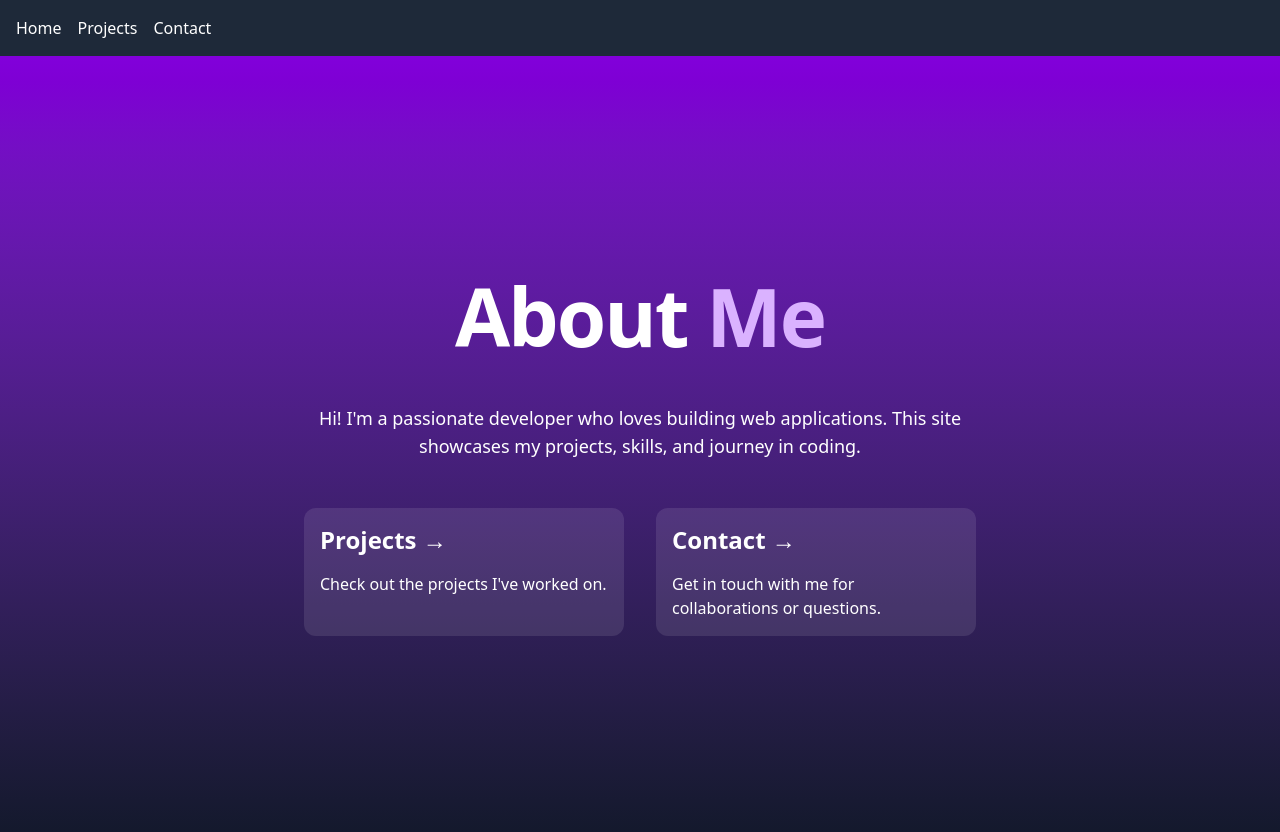
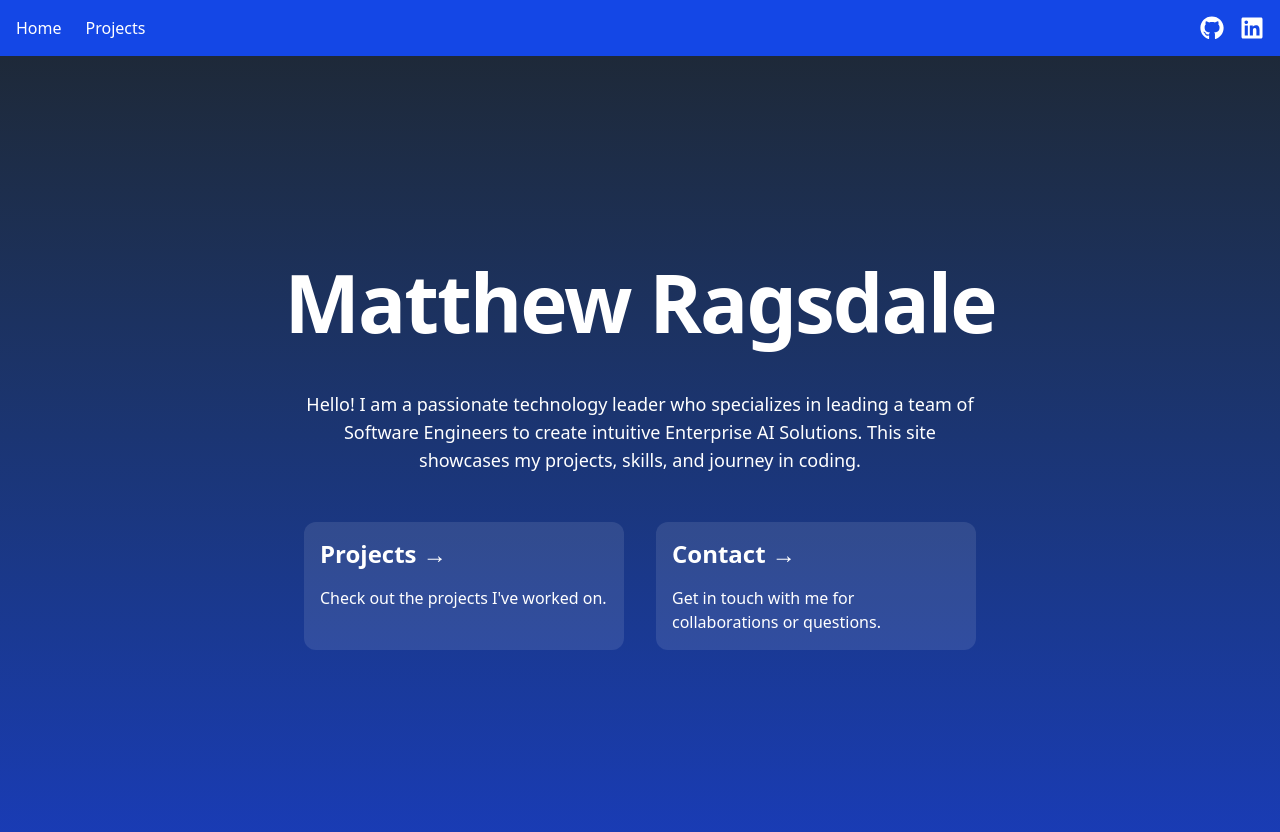
Before and after one commit to MateoSudo/AboutMeSite, a Next.js app in the folder AboutMeSite/: page / in a window 1280 px wide. Shown: the top 832 px of the page. Built offline with nearby package versions, Linux system fonts and the light colour scheme.

Commit message:
Updated layout to include Icons on nav bar

```diff
--- a/AboutMeSite/src/app/layout.tsx
+++ b/AboutMeSite/src/app/layout.tsx
@@ -1,15 +1,33 @@
 import "~/styles/globals.css";
+import { FaGithub, FaLinkedin } from "react-icons/fa"; //import GitHub and Linkedin icons
 
 export default function RootLayout({ children }: { children: React.ReactNode }) {
   return (
     <html lang="en">
       <body className="bg-gray-900 text-white">
-        <header className="flex justify-between p-4 bg-gray-800">
-          <nav className="flex gap-4">
+        <header className="flex justify-between items-center p-4 bg-blue-700">
+          <nav className="flex gap-6">
             <a href="/" className="hover:text-purple-300">Home</a>
             <a href="/projects" className="hover:text-purple-300">Projects</a>
-            <a href="/contact" className="hover:text-purple-300">Contact</a>
           </nav>
+          <div className = "flex gap-4">
+            <a
+            href="https://github.com/MateoSudo"
+            target="_blank"
+            rel="noopener noreferrer"
+            className="hover:text-purple-300"
+            >
+              <FaGithub size={24} />
+            </a>
+            <a
+              href="https://www.linkedin.com/in/matthew-ragsdale-462b3016a/"
+              target="_blank"
+              rel="noopener noreferrer"
+              className = "hover:text-purple-300"
+            >
+              <FaLinkedin size={24} />
+            </a>
+          </div>
         </header>
         {children}
       </body>
--- a/AboutMeSite/src/app/page.tsx
+++ b/AboutMeSite/src/app/page.tsx
@@ -1,12 +1,12 @@
 export default function Home() {
   return (
-    <main className="flex min-h-screen flex-col items-center justify-center bg-gradient-to-b from-purple-700 to-gray-900 text-white">
+    <main className="flex min-h-screen flex-col items-center justify-center bg-gradient-to-b from-gray-800 to-blue-800 text-white">
       <div className="container flex flex-col items-center justify-center gap-12 px-4 py-16">
         <h1 className="text-5xl font-extrabold tracking-tight sm:text-[5rem]">
-          About <span className="text-purple-300">Me</span>
+          Matthew Ragsdale
         </h1>
         <p className="text-lg text-center max-w-2xl">
-          Hi! I'm a passionate developer who loves building web applications.
+          Hello! I am a passionate technology leader who specializes in leading a team of Software Engineers to create intuitive Enterprise AI Solutions.
           This site showcases my projects, skills, and journey in coding.
         </p>
         <div className="grid grid-cols-1 gap-4 sm:grid-cols-2 md:gap-8">
```
